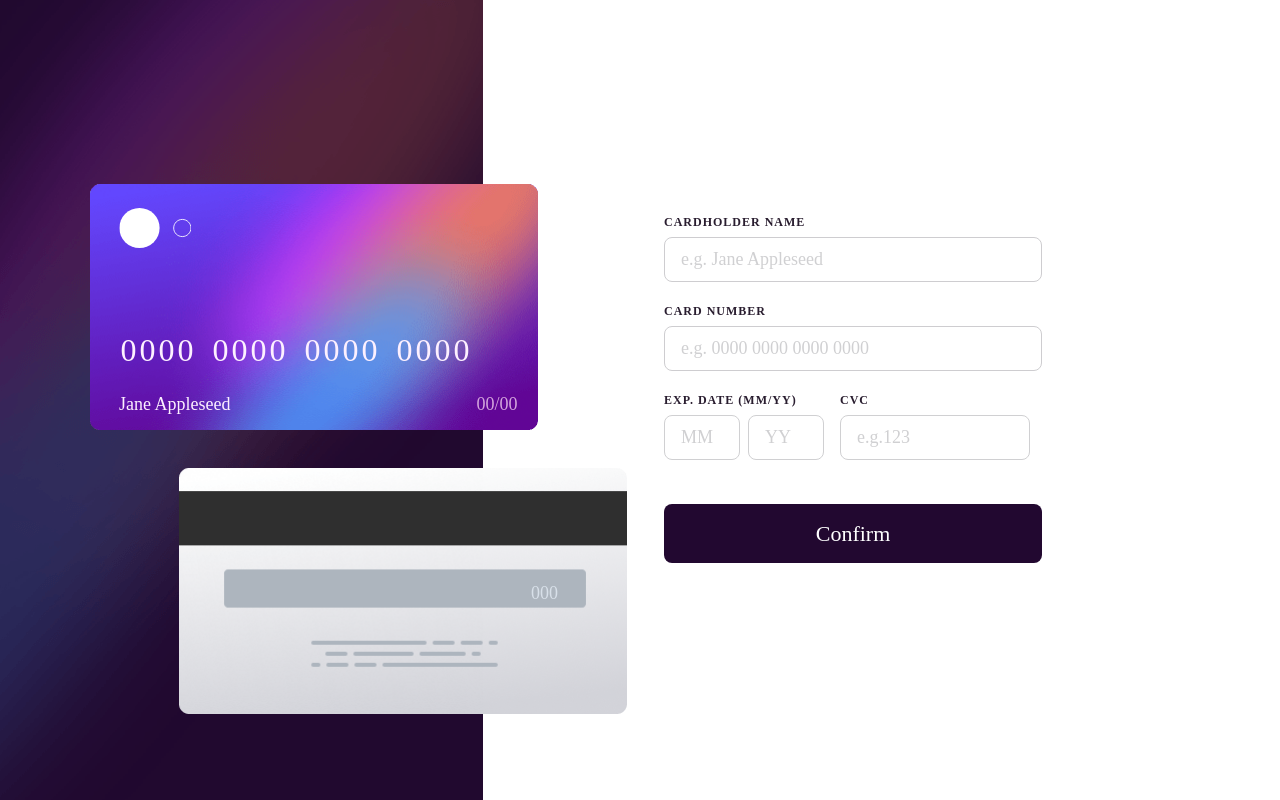
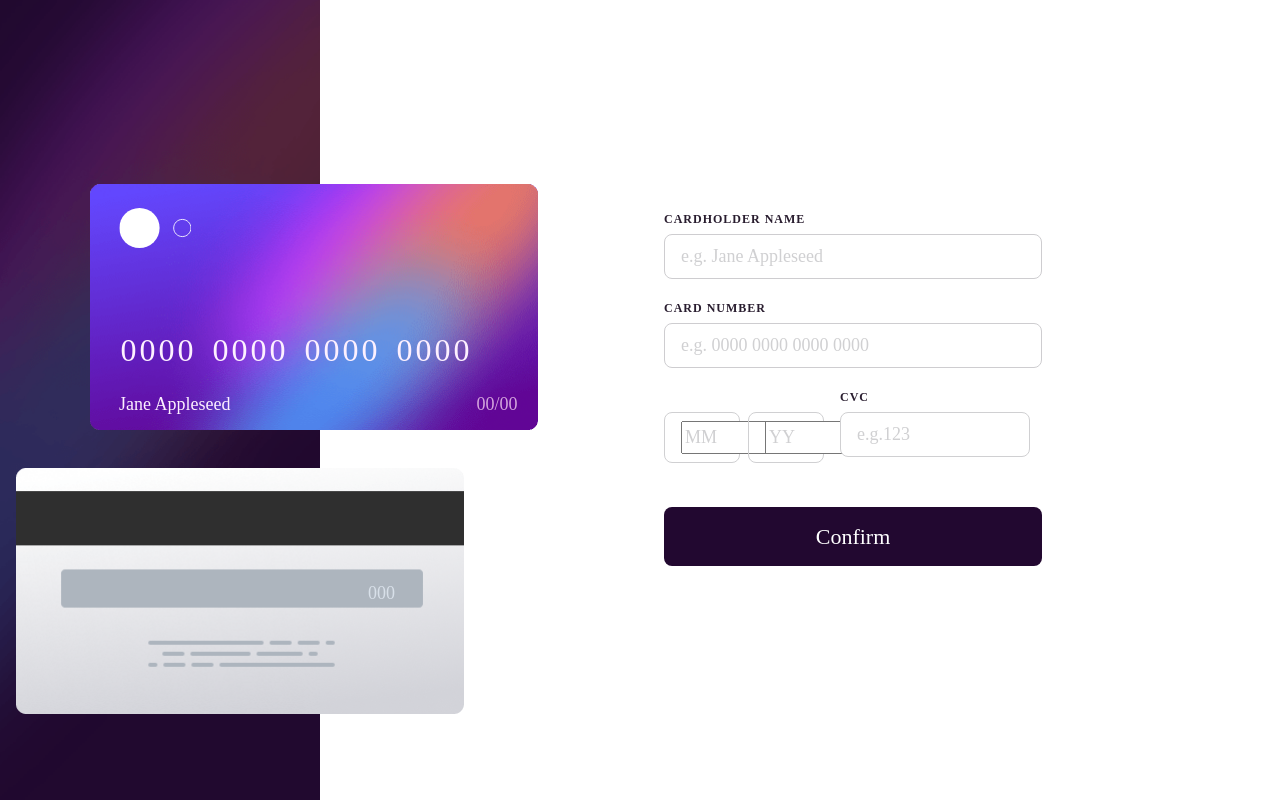
Before and after one commit to eestaniel/interactive-card-details-form, a React (Vite) app: page / in a window 1280 px wide. Built offline with nearby package versions, Linux system fonts and the light colour scheme.

Commit message:
feat: refactored CardDetailForm.jsx into 3 components

```diff
--- a/src/CardDetailForm.jsx
+++ b/src/CardDetailForm.jsx
@@ -1,14 +1,18 @@
 // eslint-disable-next-line no-unused-vars
 import React, {useState} from 'react';
 import Validate from "./utils/Validate.jsx";
+import Form from './components/Form.jsx';
+import CardImages from './components/CardImages.jsx';
 
 
-const CardDetailForm = ({setValidForm}) => {
-    const [cardImgNumber, setCardImgNumber] = useState('');
-    const [monthInput, setMonthInput] = useState('');
-    const [yearInput, setYearInput] = useState('');
-    const [cvcInput, setCvcInput] = useState('');
-    const [cardName, setCardName] = useState('');
+const CardDetailForm = () => {
+    const [cardData, setCardData] = useState({
+        cardImgNumber: '',
+        monthInput: '',
+        yearInput: '',
+        cvcInput: '',
+        cardName: '',
+    });
 
 
     const handleFocus = (e) => {
@@ -18,14 +22,11 @@ const CardDetailForm = ({setValidForm}) => {
         e.target.style.borderColor = '#ccc';
     }
 
-    const handleNameInputBlur = (e) => {
+    const handleBlur = (e) => {
         Validate(e.target);
     };
 
-    /*
-    TODO: Fix handleClick
-     */
-    function handleClick(e){
+    function handleFormSubmit (e) {
         let isValid = true;
         e.preventDefault();
         const items = document.querySelectorAll('input')
@@ -34,102 +35,24 @@ const CardDetailForm = ({setValidForm}) => {
                 isValid = false;
             }
         })
-        setValidForm(isValid)
-
-
     }
 
     return (
         <div className={'grid-container'}>
-            <div className="form__images">
-                <div className="form__bg"></div>
-                <div className="form__card-back" id={'card-1'}>
-                    <div className="form__card-back__cvc" id={'card-1-cvc'}>
-                        {!cvcInput ? '000' : cvcInput}
-                    </div>
-                </div>
-                <div className="form__card-front" id={'card-2'}>
-                    <div className="form__card-front__logo"></div>
-                    <div className="form__card-front__number" id={'card-1-number'}>
-                        {
-                            !cardImgNumber ? '0000 0000 0000 0000' : cardImgNumber.match(/.{1,4}/g).join(' ')
-                        }
-                    </div>
-                    <div className="form__card-front__name" id={'card-1-name'}>
-                        {!cardName ? 'Jane Appleseed' : cardName}
-                    </div>
-                    <div className="form__card-front__date" id={'card-1-date'}>
-                        {!monthInput ? '00' : monthInput}
-                        /
-                        {!yearInput ? '00' : yearInput}
-                    </div>
-                </div>
-            </div>
-            <form className={"form-container"}>
-                <label className={`form__name`} id="name-label">
-                    <input type="text"
-                           id={'name-input'}
-                           placeholder={'e.g. Jane Appleseed'}
-                           pattern={'[a-zA-Z ]+'}
-                           onChange={e => setCardName(e.target.value)}
-                           onFocus={event => handleFocus(event)}
-                           onBlur={event=>handleNameInputBlur(event)}
-                           //edit parent attribute error-after
-
-
-                    />
-                </label>
-                <label className="form__number" id={'number-label'}>
-                    <input type="text" id={'number-input'} maxLength={16} pattern={'[0-9]+'}
-                           onChange={e => setCardImgNumber(e.target.value)}
-                           placeholder={'e.g. 0000 0000 0000 0000'}
-                           onFocus={event => handleFocus(event)}
-                           onBlur={event=>handleNameInputBlur(event)}
-                    />
-                </label>
-                <div className="form__group">
-                    <label className="form__date" id={'date'}>
-                        <input
-                            type="text"
-                            className="form__month"
-                            id={'month'}
-                            maxLength={2}
-                            pattern={'[0-9]+'}
-                            placeholder={'MM'}
-                            value={monthInput}
-                            onChange={e => setMonthInput(e.target.value)}
-                            onFocus={event => handleFocus(event)}
-                            onBlur={event=>handleNameInputBlur(event)}
-
-
-                        />
-
-                        <input
-                            type="text"
-                            className="form__year"
-                            id={'year'}
-                            maxLength={2}
-                            pattern={'[0-9 ]+'}
-                            placeholder={'YY'}
-                            value={yearInput}
-                            onChange={e => setYearInput(e.target.value)}
-                            onFocus={event => handleFocus(event)}
-                            onBlur={event=>handleNameInputBlur(event)}
-                        />
-                    </label>
-                    <label className="form__cvc" id={'cvc'}>
-                        <input type="text"
-                               maxLength={3}
-                               pattern={'[0-9]+'}
-                               placeholder={'e.g.123'}
-                               onChange={event => setCvcInput(event.target.value)}
-                               onFocus={event => handleFocus(event)}
-                               onBlur={event=>handleNameInputBlur(event)}
-                        />
-                    </label>
-                </div>
-                <button className="button" onClick={handleClick}>Confirm</button>
-            </form>
+            <CardImages
+                cvcInput={cardData.cvcInput}
+                cardImgNumber={cardData.cardImgNumber}
+                cardName={cardData.cardName}
+                monthInput={cardData.monthInput}
+                yearInput={cardData.yearInput}
+            />
+            <Form
+                handleFormSubmit={handleFormSubmit}
+                handleFocus={handleFocus}
+                handleBlur={handleBlur}
+                cardData={cardData}
+                setCardData={setCardData}
+            />
         </div>
     );
 };
--- /dev/null
+++ b/src/components/CardImages.jsx
@@ -0,0 +1,32 @@
+import React from 'react';
+
+const CardImages = ({cvcInput, cardImgNumber, cardName, monthInput, yearInput}) => (
+    <div className={'grid-container'}>
+        <div className="form__images">
+            <div className="form__bg"></div>
+            <div className="form__card-back" id={'card-1'}>
+                <div className="form__card-back__cvc" id={'card-1-cvc'}>
+                    {!cvcInput ? '000' : cvcInput}
+                </div>
+            </div>
+            <div className="form__card-front" id={'card-2'}>
+                <div className="form__card-front__logo"></div>
+                <div className="form__card-front__number" id={'card-1-number'}>
+                    {
+                        !cardImgNumber ? '0000 0000 0000 0000' : cardImgNumber.match(/.{1,4}/g).join(' ')
+                    }
+                </div>
+                <div className="form__card-front__name" id={'card-1-name'}>
+                    {!cardName ? 'Jane Appleseed' : cardName}
+                </div>
+                <div className="form__card-front__date" id={'card-1-date'}>
+                    {!monthInput ? '00' : monthInput}
+                    /
+                    {!yearInput ? '00' : yearInput}
+                </div>
+            </div>
+        </div>
+    </div>
+);
+
+export default CardImages;
--- /dev/null
+++ b/src/components/Form.jsx
@@ -0,0 +1,69 @@
+import React from 'react';
+import FormInput from './FormInput.jsx';
+
+const Form = ({handleFormSubmit, handleFocus, handleBlur, cardData, setCardData}) => (
+    <form className="form-container" onSubmit={handleFormSubmit}>
+        <FormInput
+            id="name"
+            type="text"
+            placeholder="e.g. Jane Appleseed"
+            pattern="[a-zA-Z ]+"
+            maxLength={null}
+            value={cardData.cardName}
+            onChange={e => setCardData({...cardData, cardName: e.target.value})}
+            onFocus={handleFocus}
+            onBlur={handleBlur}
+        />
+        <FormInput
+            id="number"
+            type="text"
+            placeholder="e.g. 0000 0000 0000 0000"
+            pattern="[0-9]+"
+            maxLength={16}
+            value={cardData.cardImgNumber}
+            onChange={e => setCardData({...cardData, cardImgNumber: e.target.value})}
+            onFocus={handleFocus}
+            onBlur={handleBlur}
+        />
+        <div className="form__group">
+            <FormInput
+                id="month"
+                type="text"
+                placeholder="MM"
+                pattern="[0-9]+"
+                maxLength={2}
+                value={cardData.monthInput}
+                onChange={e => setCardData({...cardData, monthInput: e.target.value})}
+                onFocus={handleFocus}
+                onBlur={handleBlur}
+            />
+            <FormInput
+                id="year"
+                type="text"
+                placeholder="YY"
+                pattern="[0-9]+"
+                maxLength={2}
+                value={cardData.yearInput}
+                onChange={e => setCardData({...cardData, yearInput: e.target.value})}
+                onFocus={handleFocus}
+                onBlur={handleBlur}
+            />
+            <FormInput
+                id="cvc"
+                type="text"
+                placeholder="e.g.123"
+                pattern="[0-9]+"
+                maxLength={3}
+                value={cardData.cvcInput}
+                onChange={e => setCardData({...cardData, cvcInput: e.target.value})}
+                onFocus={handleFocus}
+                onBlur={handleBlur}
+            />
+        </div>
+
+
+        <button type="submit" className="button">Confirm</button>
+    </form>
+);
+
+export default Form;
--- /dev/null
+++ b/src/components/FormInput.jsx
@@ -0,0 +1,19 @@
+import React from 'react';
+
+const FormInput = ({id, type, placeholder, pattern, maxLength, value, onChange, onFocus, onBlur}) => (
+    <label className={`form__${id}`}>
+        <input
+            type={type}
+            id={`${id}-input`}
+            maxLength={maxLength}
+            pattern={pattern}
+            placeholder={placeholder}
+            value={value}
+            onChange={onChange}
+            onFocus={onFocus}
+            onBlur={onBlur}
+        />
+    </label>
+);
+
+export default FormInput;
```
